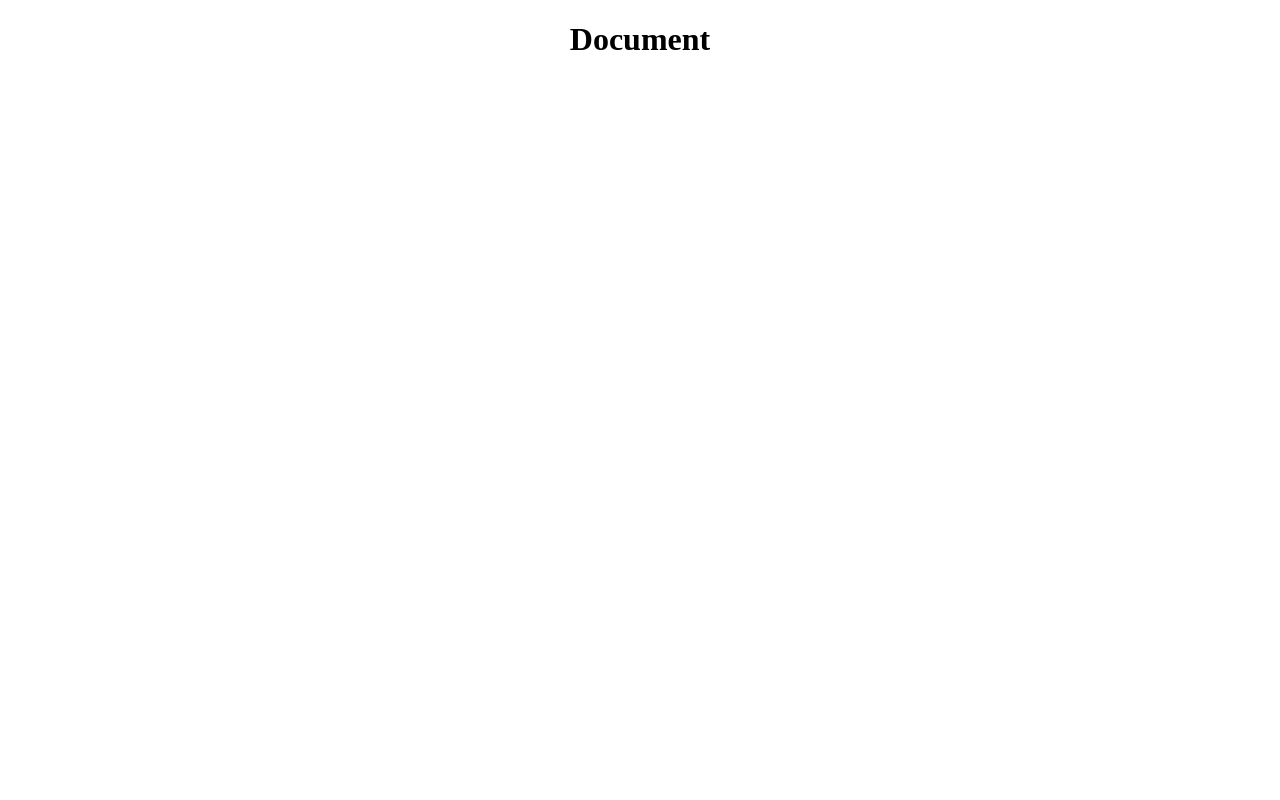
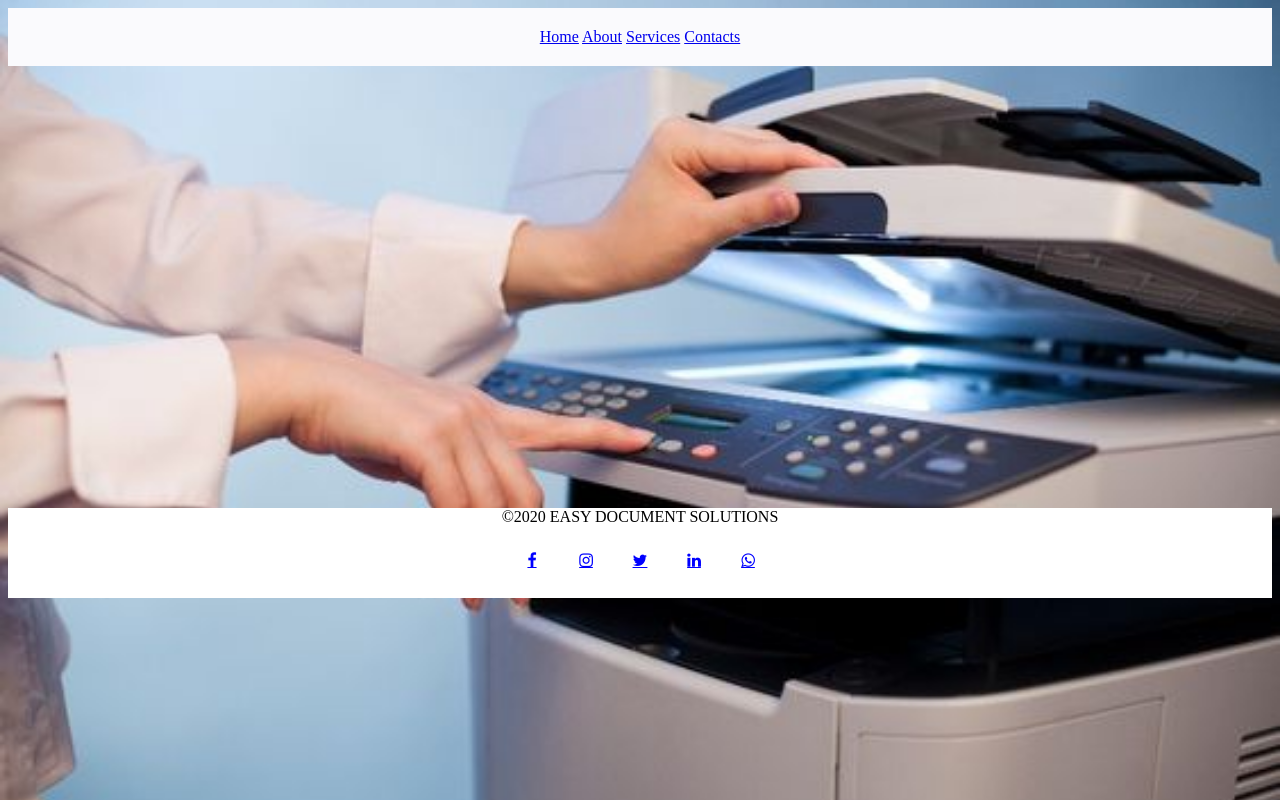
Before and after one commit to Rodgersouko/Easy-Document-Solutions-9, a plain HTML site: page index.html in a window 1280 px wide. Drawn offline with Linux system fonts and the light colour scheme.

Commit message:
navigation

```diff
--- a/index.html
+++ b/index.html
@@ -5,8 +5,27 @@
     <meta name="viewport" content="width=device-width, initial-scale=1.0">
     <title>Easy Document Solutions</title>
     <link rel="stylesheet" type="text/css" href="styles.css">
+    <link rel="stylesheet" href="https://cdnjs.cloudflare.com/ajax/libs/font-awesome/4.7.0/css/font-awesome.min.css">
 </head>
 <body>
-    <h1>Document</h1>
+    <nav>
+        <div class="navigation">
+           <a href="home.html">Home</a>
+           <a href="about.html">About</a>
+           <a Href="services.html">Services</a>
+           <a href="contacts.html">Contacts</a>
+        </div>
+    </nav>
+
+
 </body>
+    <footer>
+        <div class="media">
+            <p>&copy2020 EASY DOCUMENT SOLUTIONS</p>
+            <a href="https://www.facebook.com/" class="fa fa-facebook"></a>
+            <a href="https://www.instagram.com/accounts/login/?hl=en" class="fa fa-instagram"></a>
+            <a href="https://twitter.com/login" class="fa fa-twitter"></a>
+            <a href="https://www.linkedin.com/login" class="fa fa-linkedin"></a>
+            <a href="https://web.whatsapp.com/" class="fa fa-whatsapp"></a>
+    </footer>
 </html>
--- a/styles.css
+++ b/styles.css
@@ -1,3 +1,35 @@
-h1{
+body{
+    background-image: url(projectbackground.jpg);
+    background-repeat: no-repeat;
+    background-size: cover;
+}
+.navigation{
+    color: black;
+    text-align: center;
+    background-color:rgb(250, 250, 253);
+    padding: 20px 20px;
+}
+
+a:hover{
+    background-color: cyan;
+}
+.media{
+background-color: white;
+text-align: center;
+margin-top: 35%;
+}
+
+}
+footer{
+    color:black;
     text-align: center;
 }
+.fa {
+    padding: 10px;
+    font-size: 20px;
+    width:30px;
+    background:;
+    color:blue;
+    margin-bottom: 20px;
+    border-radius: 50%;
+}
```
Also changed, not shown: projectbackground.jpg (added).
